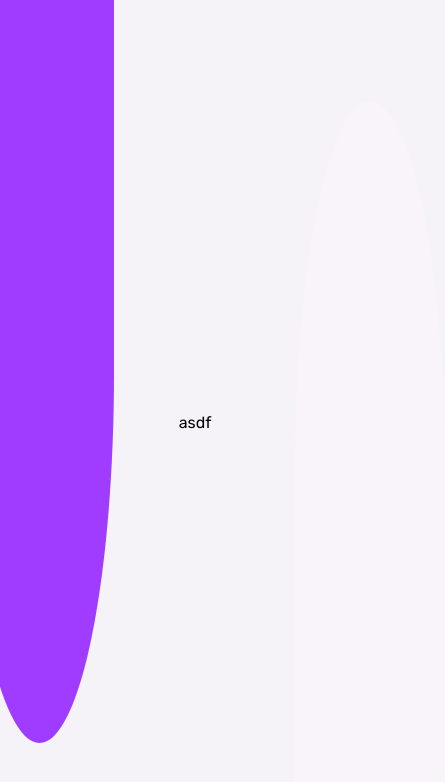
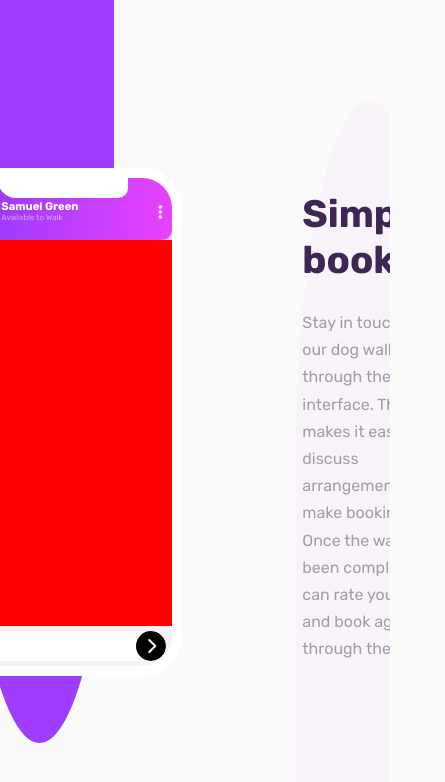
Before and after one commit to Maliklar/chat-app-css-illustration-master, a plain HTML site: page index.html in a window 390 px wide. Shown: the whole page, 445 px wide, since content can reach past the window. Drawn offline with Linux system fonts and the light colour scheme.

Commit message:
mobile layout created

```diff
--- a/index.html
+++ b/index.html
@@ -4,11 +4,11 @@
   <meta charset="UTF-8">
   <meta name="viewport" content="width=device-width, initial-scale=1.0">
   <!-- displays site properly based on user's device -->
-
+  <link rel="stylesheet" href="https://cdnjs.cloudflare.com/ajax/libs/font-awesome/6.2.0/css/all.min.css" integrity="sha512-xh6O/CkQoPOWDdYTDqeRdPCVd1SpvCA9XXcUnZS2FmJNp1coAFzvtCN9BmamE+4aHK8yyUHUSCcJHgXloTyT2A==" crossorigin="anonymous" referrerpolicy="no-referrer" />
   <link rel="icon" type="image/png" sizes="32x32" href="./images/favicon-32x32.png">
   <link rel="stylesheet" href="./styles.css">
   <script src="./main.js"></script>
-  <title>Frontend Mentor | [Challenge Name Here]</title>
+  <title>Frontend Mentor | Chat App CSS Illustration</title>
 
 
 </head>
@@ -16,7 +16,44 @@
   <div class="bg" id="bg1"></div>
   <div class="bg" id="bg2"></div>
   <main>
-asdf
+    <div class="mobile-container">
+      <div class="mobile">
+      <div class="mobile-camera"></div>
+      <div class="mobile-toolbar">
+        <div>
+          <div class="toolbar-item">
+            <i class="fa-solid fa-chevron-left" style="color: white;"></i>
+            <div class="avatar-container">
+              <img src="./images/avatar.jpg" alt="Avatar">
+            </div>
+            <div class="user-details">
+              <h4>Samuel Green</h4>
+              <p>Available to Walk</p>
+            </div>
+          </div>
+          <div class="toolbar-item">
+            <i class="fa-solid fa-ellipsis-vertical" style="color: white;"></i>
+          </div>
+        </div>
+      </div>
+      <div class="chat-main-container">
+      </div>
+      <div class="chat-input-container">
+        <div>
+          <input type="text">
+          <div class="send-button">
+            <i class="fa-solid fa-chevron-right" style="color: white;"></i>
+          </div>
+        </div>
+      </div>
+    </div>
+    </div>
+    <div class="text-container">
+      <h1>Simple booking</h1>
+      <p>Stay in touch with our dog walkers through the chat interface. This makes it easy to
+        discuss arrangements and make bookings. Once the walk has been completed you can rate
+        your walker and book again all through the chat.</p>
+    </div>
   </main>
 
   <!-- Samuel Green
--- a/styles.css
+++ b/styles.css
@@ -13,6 +13,7 @@
     /* Gradients */
     --LightMagenta: hsl(293, 100%, 63%);
     --LightViolet: hsl(264, 100%, 61%);
+    --ToolBar: linear-gradient(90deg, hsl(264, 100%, 61%), hsl(293, 100%, 63%));
 
     /* Secondary */
     --White: hsl(0, 0%, 100%);
@@ -50,23 +51,175 @@
     bottom: 0;
 }
 
+html{
+    overflow: hidden;
+}
 body{
     position: relative;
     margin:0px;
     padding:0px;
-    background-color: var(--appbackground);
+    background-color: #fafafa;
     min-height: 100vh;
+    display: flex;
+    align-items: center;
+    justify-content: center;
+    overflow: hidden;
+}
+
+main{
+    position: relative;
+    width: 100%;
     display: flex;
     align-items: center;
     justify-content: center;
 }
 
-main{
-    position: relative;
-    height: 60%;
+.mobile-container{
+    flex-basis: 50%;
     width: 100%;
     display: flex;
     align-items: center;
+    justify-content: flex-end;
+}
+.mobile{
+    position: relative;
+    width: 248px;
+    height: 508px;
+    border: solid white 10px;
+    border-radius: 40px;
+    background-color: var(--appbackground);
+    margin-right: 120px;
+    display: flex;
+    flex-direction: column;
+    align-items: center;
+    overflow: hidden;
+}
+
+.mobile-camera{
+    width: 130px;
+    background-color: white;
+    height: 20px;
+    border-bottom-left-radius: 18px;
+    border-bottom-right-radius: 10px;
+    position: absolute;
+    top: 0;
+    left: calc(50%);
+    margin-left: -60px;
+}
+
+.mobile-toolbar{
+    background-image: var(--ToolBar);
+    border-radius: 10px;
+    box-shadow: 0 0 5px var(--LightMagenta);
+    height: 70px;
+    width: 100%;
+    display: flex;
+    flex-direction: column-reverse;
+    padding: 15px 10px;
+}
+
+.chat-main-container{
+    height: 100%;
+    width: 100%;
+    display: flex;
+    flex-direction: column;
+    background-color: red;
+}
+
+.chat-input-container{
+    height: 50px;
+    width: 100%;
+
+    display: flex;
     justify-content: center;
+    align-items: center;
 
 }
+
+.chat-input-container>div{
+    background-color: white;
+    display: flex;
+    border-radius: 100px;
+    overflow: hidden;
+}
+
+.chat-input-container>div>input{
+    border: none;
+}
+.mobile-toolbar>div{
+    display: flex;
+    align-items: center;
+    justify-content: space-between;
+}
+.send-button{
+    background-color: black;
+    height: 30px;
+    width: 30px;
+    display: flex;
+    align-items: center;
+    justify-content: center;
+    border-radius: 100%;
+}
+
+.toolbar-item {
+    display: flex;
+    align-items: center;
+    justify-content: center;
+}
+
+.avatar-container{
+    display: flex;
+    align-items: center;
+    justify-content: center;
+    height: 25px;
+    width: 25px;
+    border-radius: 100%;
+    border: solid white 2px;
+    overflow: hidden;
+    object-fit: contain;
+    color: white;
+    margin-right: 10px;
+}
+
+.avatar-container>img{
+    height: 100%;
+}
+
+
+.user-details{
+    color: var(--White);
+    display: flex;
+    flex-direction: column;
+    font-size: 0.7rem;
+    line-height: 1em;
+}
+
+.user-details>*{
+    margin: 0px;
+}
+.user-details>p{
+    color: var(--SubHeadingAtTheTopOfTheAppUI);
+    font-size: 0.5rem;
+}
+
+
+
+
+
+
+
+.text-container{
+    position: relative;
+    flex-basis: 48%;
+
+}
+.text-container>h1 {
+    font-size: 2.4rem;
+    color: var(--mainheading);
+}
+
+.text-container>p {
+    color: var(--paragraph);
+    line-height: 1.7em;
+    max-width: 45ch;
+}
```
